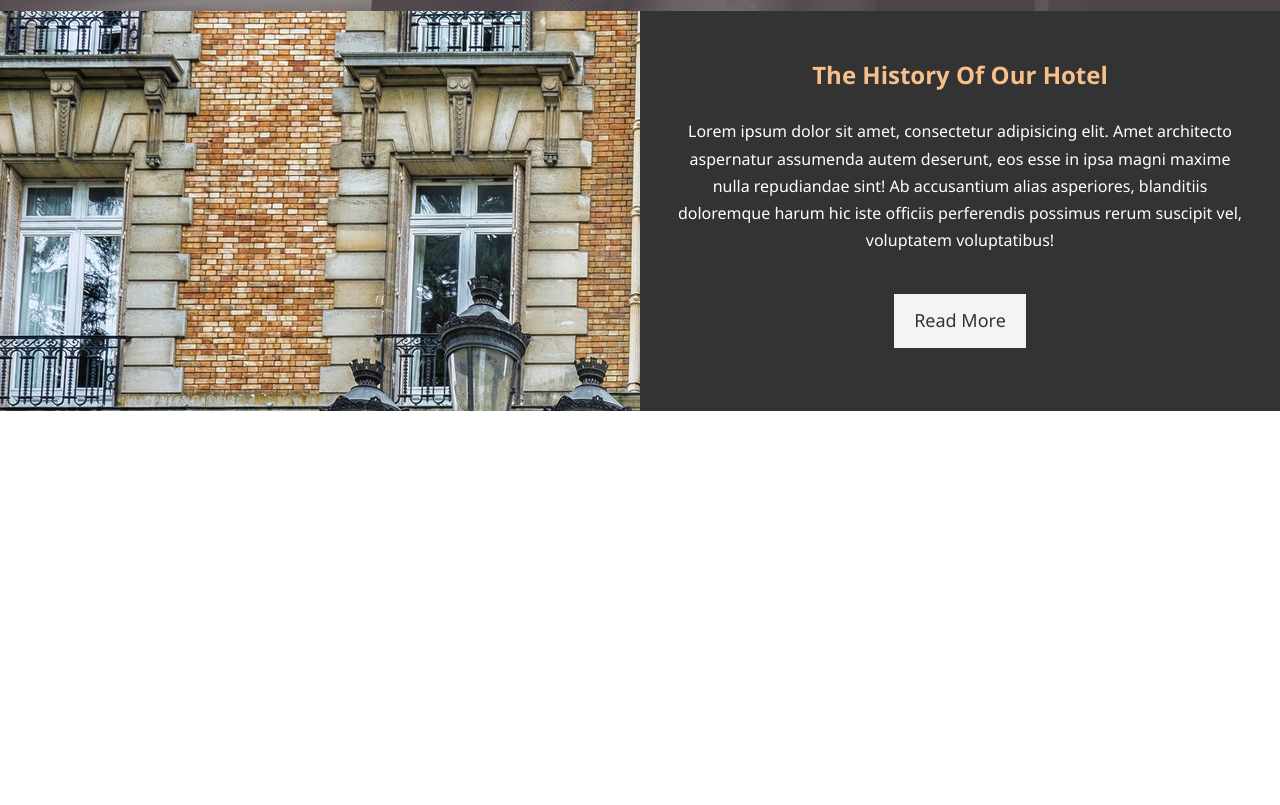
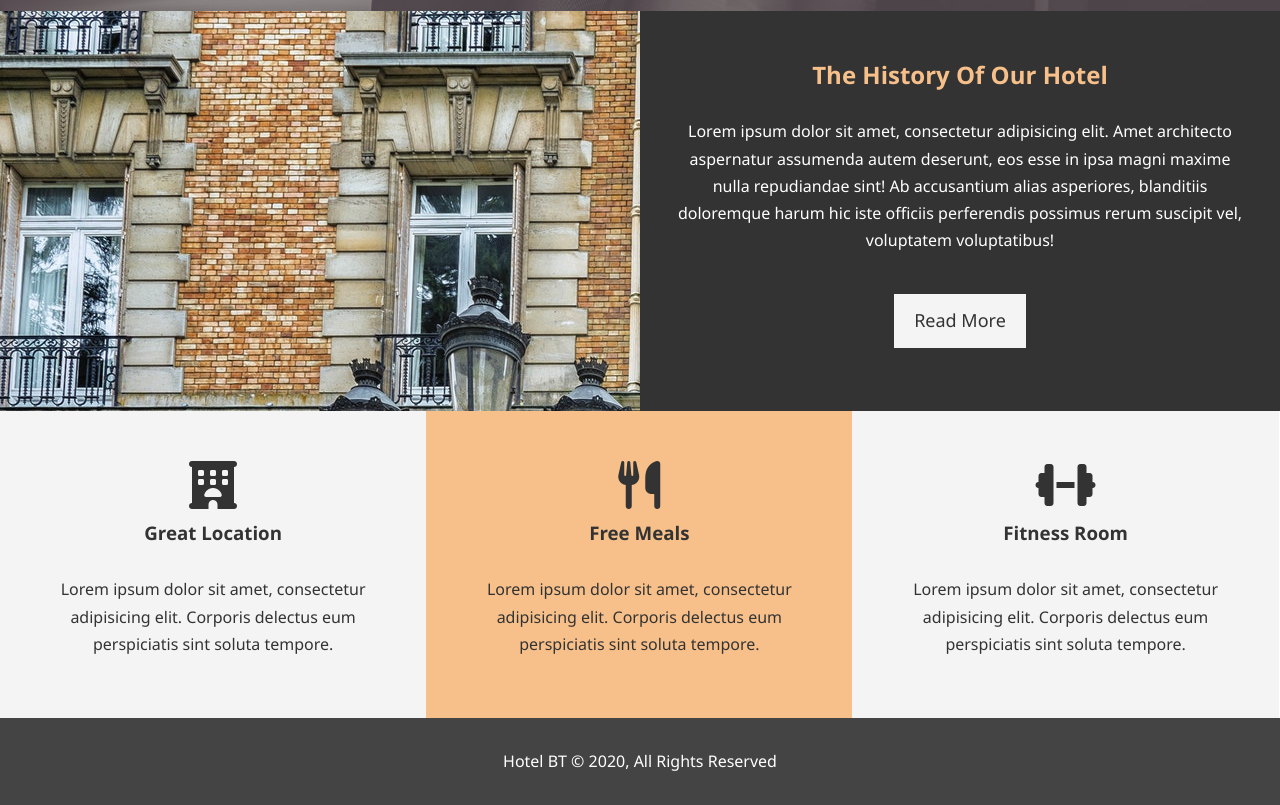
Before and after one commit to Rafael-Lopez/HTML-CSS, a plain HTML site: page Hotel Website/index.html in a window 1280 px wide. Shown: the part 656-1461 px from the top of the page. Before the commit the page ends 1067 px from the top, so only its background shows below. Drawn offline with Linux system fonts and the light colour scheme.

```diff
--- a/Hotel Website/css/style.css
+++ b/Hotel Website/css/style.css
@@ -71,8 +71,12 @@
 }
 
 .bg-primary {
-    background: #333;
-    color: #f7c08a;
+    background: #f7c08a;
+    color: #333;
+}
+
+.clr {
+    clear: both;
 }
 
 /* Nav Bar */
@@ -159,3 +163,23 @@
 #home-info .info-content p {
     padding-bottom: 30px;
 }
+
+/* Features */
+.box {
+    float: left;
+    width: 33.3%;
+    padding: 50px;
+    text-align: center;
+}
+
+.box i {
+    margin-bottom: 10px;
+}
+
+/* Footer */
+#main-footer {
+    text-align: center;
+    background: #444;
+    color: #fff;
+    padding: 20px;
+}
--- a/Hotel Website/index.html
+++ b/Hotel Website/index.html
@@ -4,6 +4,7 @@
         <meta charset="UTF-8">
         <meta name="description" content="Welcome to the most extraordinary hotel in Boston">
         <meta name="keywords" content="hotel, boston hotel, new england hotel">
+        <script src="https://kit.fontawesome.com/af98fffc7c.js" crossorigin="anonymous"></script>
         <link rel="stylesheet" href="css/style.css">
         <title>Hotel BT | Welcome</title>
     </head>
@@ -38,5 +39,26 @@
                 <a href="about.html" class="btn btn-light">Read More</a>
             </div>
         </section>
+        <section id="features">
+            <div class="box bg-light">
+                <i class="fas fa-hotel fa-3x"></i>
+                <h3>Great Location</h3>
+                <p>Lorem ipsum dolor sit amet, consectetur adipisicing elit. Corporis delectus eum perspiciatis sint soluta tempore.</p>
+            </div>
+            <div class="box bg-primary">
+                <i class="fas fa-utensils fa-3x"></i>
+                <h3>Free Meals</h3>
+                <p>Lorem ipsum dolor sit amet, consectetur adipisicing elit. Corporis delectus eum perspiciatis sint soluta tempore.</p>
+            </div>
+            <div class="box bg-light">
+                <i class="fas fa-dumbbell fa-3x"></i>
+                <h3>Fitness Room</h3>
+                <p>Lorem ipsum dolor sit amet, consectetur adipisicing elit. Corporis delectus eum perspiciatis sint soluta tempore.</p>
+            </div>
+        </section>
+        <div class="clr"></div>
+        <footer id="main-footer">
+            <p>Hotel BT &copy; 2020, All Rights Reserved</p>
+        </footer>
     </body>
 </html>
```
